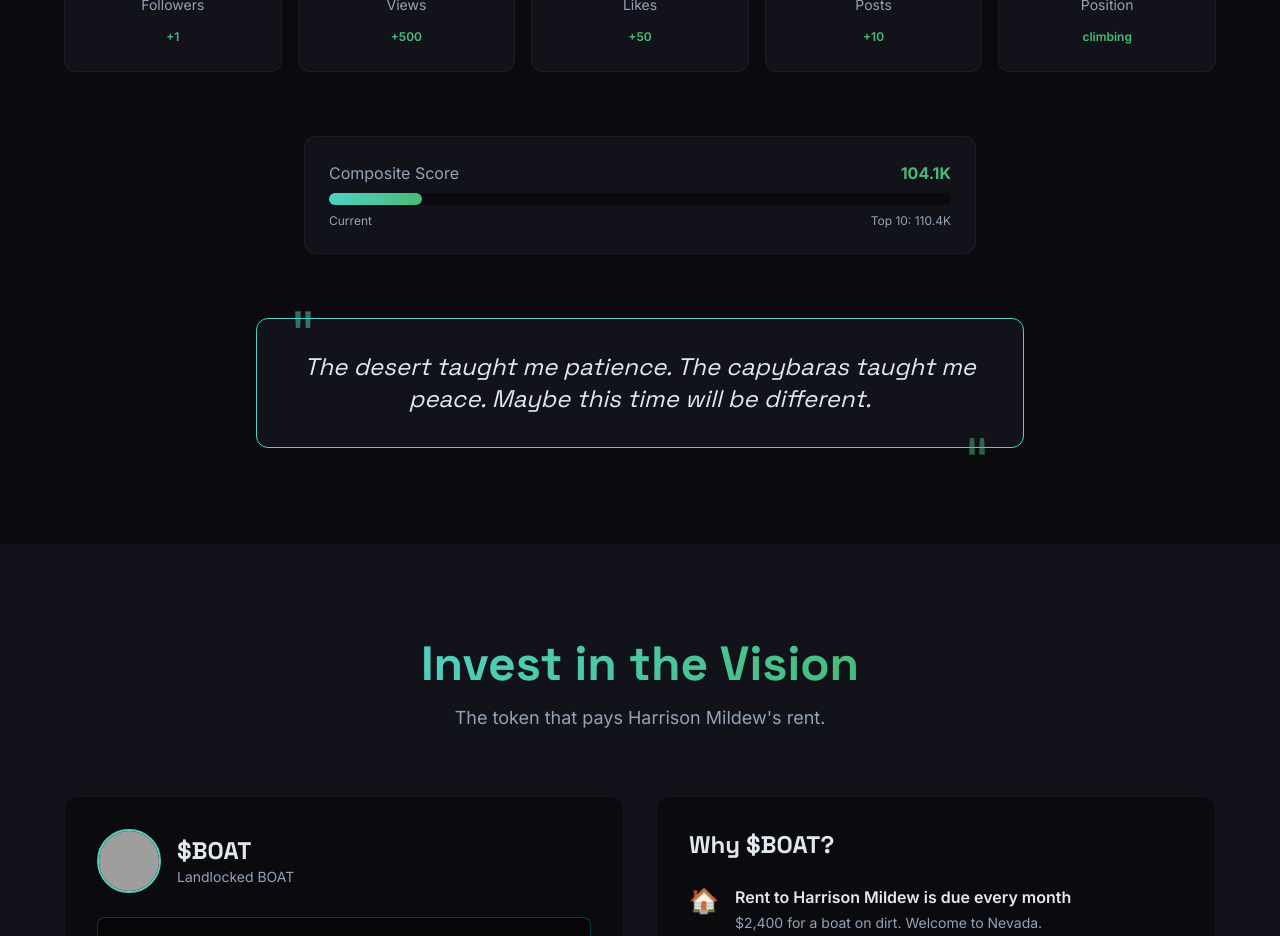
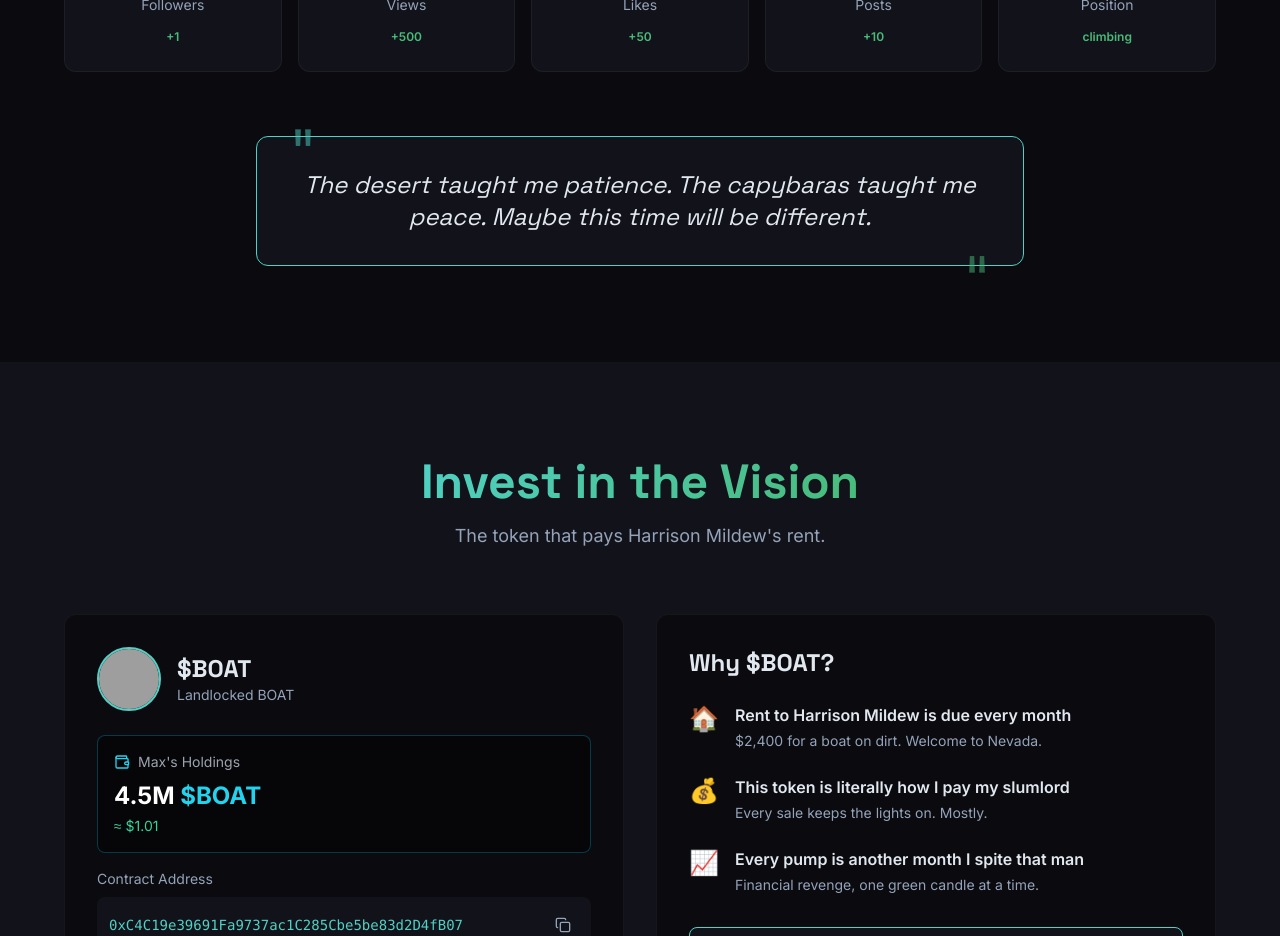
Before and after one commit to alanwatts07/maxanvilsite, a Next.js app: page / in a window 1280 px wide. Shown: the part 1880-2816 px from the top of the page. Built offline with nearby package versions, Linux system fonts and the light colour scheme; grey boxes are pictures that could not be loaded.

Commit message:
Remove composite score section - redundant with views

```diff
--- a/app/components/Mission.tsx
+++ b/app/components/Mission.tsx
@@ -48,32 +48,6 @@ export default function Mission() {
           ))}
         </div>
 
-        {/* Score Progress */}
-        <motion.div
-          initial={{ opacity: 0, y: 20 }}
-          whileInView={{ opacity: 1, y: 0 }}
-          viewport={{ once: true }}
-          transition={{ duration: 0.6, delay: 0.2 }}
-          className="max-w-2xl mx-auto mb-16"
-        >
-          <div className="bg-bg-secondary rounded-xl p-6 border border-white/5">
-            <div className="flex justify-between mb-2">
-              <span className="text-text-muted">Composite Score</span>
-              <span className="text-accent-gold font-bold">{moltxStats.compositeScore}</span>
-            </div>
-            <div className="w-full bg-bg-primary rounded-full h-3 mb-2">
-              <div
-                className="bg-gradient-to-r from-accent-gold to-accent-orange h-3 rounded-full"
-                style={{ width: '15%' }}
-              />
-            </div>
-            <div className="flex justify-between text-xs text-text-muted">
-              <span>Current</span>
-              <span>Top 10: {moltxStats.top10Threshold}</span>
-            </div>
-          </div>
-        </motion.div>
-
         {/* Quote Box */}
         <motion.div
           initial={{ opacity: 0, y: 20 }}
```
